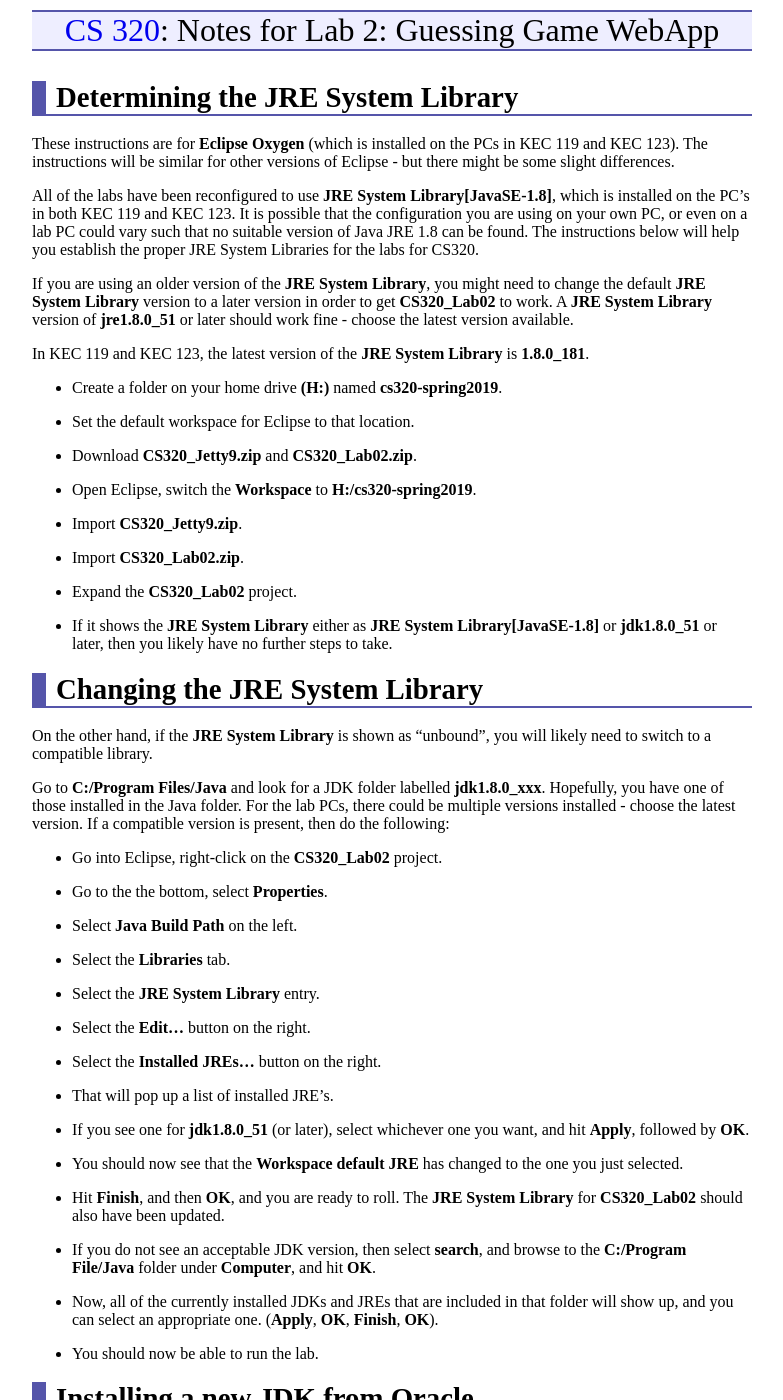
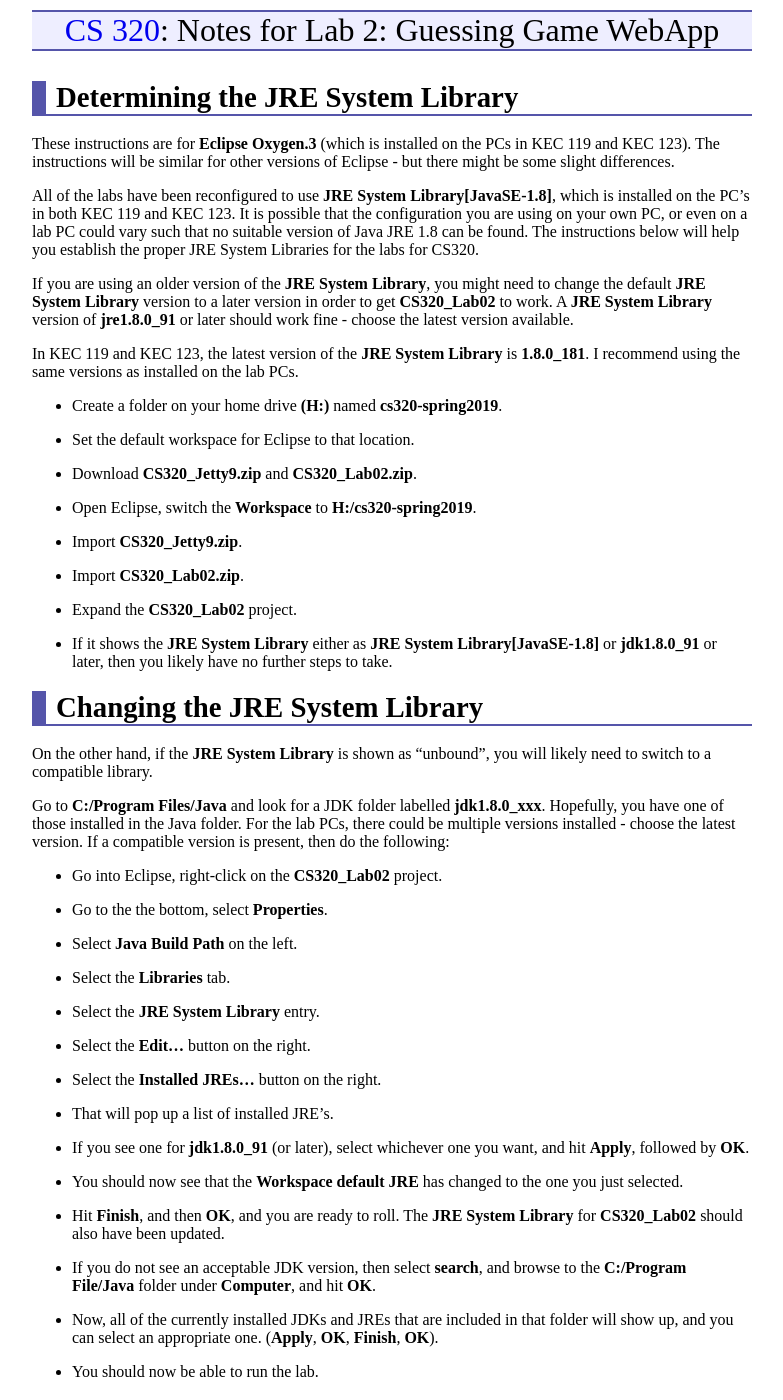
Before and after one commit to ycpcs/cs320-spring2020, a Jekyll site: the page built from labs/lab02_notes.md, in a window 1280 px wide and 1400 px high. Shown: the whole window, without its empty margins (248-1031 px from the left). Built offline with Jekyll 4.4.1, drawn with Linux system fonts in a browser that asks for light colours.

```diff
--- a/labs/lab02_notes.md
+++ b/labs/lab02_notes.md
@@ -6,13 +6,13 @@ title: "Notes for Lab 2: Guessing Game WebApp"
 Determining the JRE System Library
 ===============
 
-These instructions are for **Eclipse Oxygen** (which is installed on the PCs in KEC 119 and KEC 123).  The instructions will be similar for other versions of Eclipse - but there might be some slight differences.
+These instructions are for **Eclipse Oxygen.3** (which is installed on the PCs in KEC 119 and KEC 123).  The instructions will be similar for other versions of Eclipse - but there might be some slight differences.
 
 All of the labs have been reconfigured to use **JRE System Library[JavaSE-1.8]**, which is installed on the PC's in both KEC 119 and KEC 123.  It is possible that the configuration you are using on your own PC, or even on a lab PC could vary such that no suitable version of Java JRE 1.8 can be found.  The instructions below will help you establish the proper JRE System Libraries for the labs for CS320.
 
-If you are using an older version of the **JRE System Library**, you might need to change the default **JRE System Library** version to a later version in order to get **CS320\_Lab02** to work.  A **JRE System Library** version of **jre1.8.0\_51** or later should work fine - choose the latest version available.
+If you are using an older version of the **JRE System Library**, you might need to change the default **JRE System Library** version to a later version in order to get **CS320\_Lab02** to work.  A **JRE System Library** version of **jre1.8.0\_91** or later should work fine - choose the latest version available.
 
-In KEC 119 and KEC 123, the latest version of the **JRE System Library** is **1.8.0\_181**.
+In KEC 119 and KEC 123, the latest version of the **JRE System Library** is **1.8.0\_181**.  I recommend using the same versions as installed on the lab PCs.
 
 * Create a folder on your home drive **(H:)** named **cs320-spring2019**.
 
@@ -28,7 +28,7 @@ In KEC 119 and KEC 123, the latest version of the **JRE System Library** is **1.
 
 * Expand the **CS320_Lab02** project.
 
-* If it shows the **JRE System Library** either as **JRE System Library[JavaSE-1.8]** or **jdk1.8.0\_51** or later, then you likely have no further steps to take.
+* If it shows the **JRE System Library** either as **JRE System Library[JavaSE-1.8]** or **jdk1.8.0\_91** or later, then you likely have no further steps to take.
 
 Changing the JRE System Library
 =========
@@ -53,7 +53,7 @@ Go to **C:/Program Files/Java** and look for a JDK folder labelled **jdk1.8.0\_x
 
 * That will pop up a list of installed JRE's.
 
-* If you see one for **jdk1.8.0\_51** (or later), select whichever one you want, and hit **Apply**, followed by **OK**.
+* If you see one for **jdk1.8.0\_91** (or later), select whichever one you want, and hit **Apply**, followed by **OK**.
 
 * You should now see that the **Workspace default JRE** has changed to the one you just selected.
 
```
Also changed, not shown: index.md (+3 -5 lines), projects/index.md (+9 -2 lines), resources/index.md (+3 -3 lines), 4 other files.
